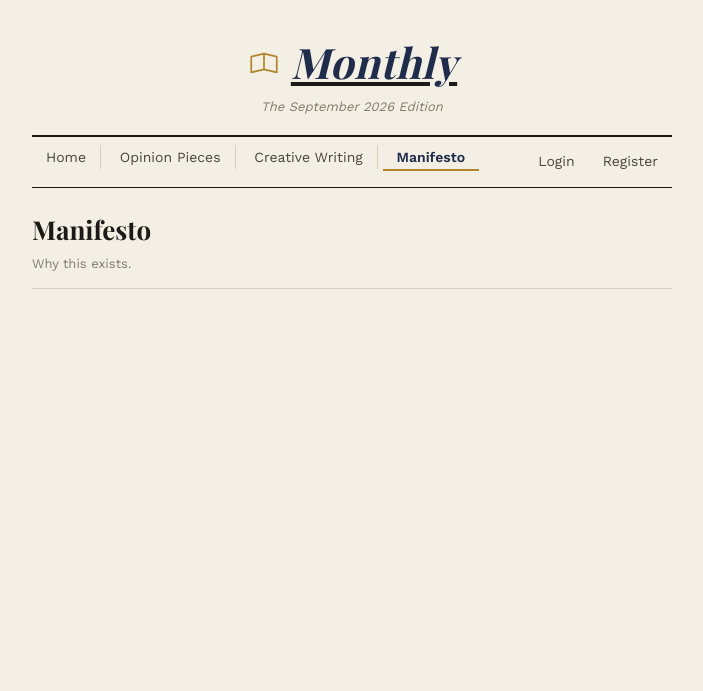
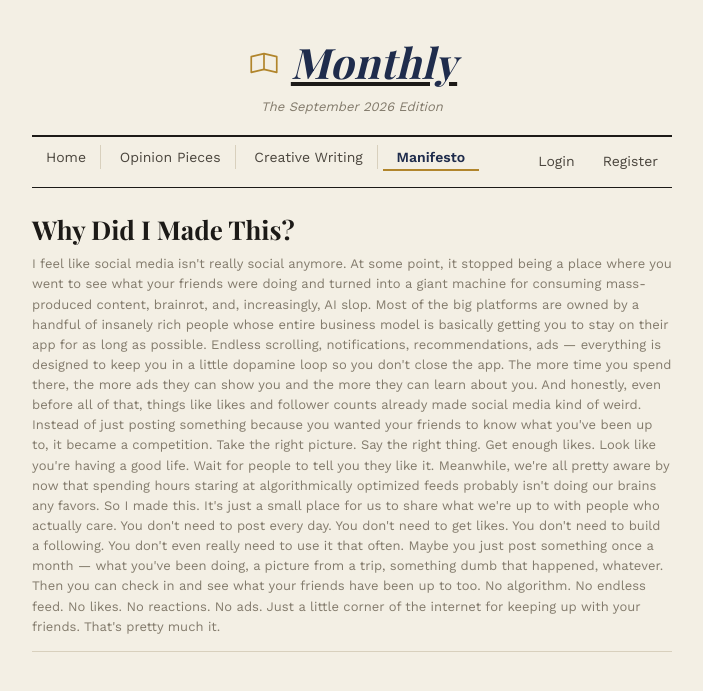
Before and after one commit to juanpabloantoniocb/retro_social, a Flask app: page /manifesto in a window 1280 px wide. Shown: the top 691 px of the page, without its empty margins (288-991 px from the left). Run offline with Flask 3, Linux system fonts and the light colour scheme; some web fonts are replaced.

Commit message:
Add files via upload

```diff
--- a/templates/manifesto.html
+++ b/templates/manifesto.html
@@ -2,8 +2,30 @@
 {% block title %}Monthly — Manifesto{% endblock %}
 {% block content %}
 
-<h1 class="section-heading">Manifesto</h1>
-<p class="section-sub">Why this exists.</p>
+<h1 class="section-heading">Why Did I Made This?</h1>
+<p class="section-sub">I feel like social media isn't really social anymore.
+
+At some point, it stopped being a place where you went to see what your friends were doing and turned into a giant machine for consuming mass-produced content, brainrot, and, increasingly, AI slop.
+
+Most of the big platforms are owned by a handful of insanely rich people whose entire business model is basically getting you to stay on their app for as long as possible. Endless scrolling, notifications, recommendations, ads — everything is designed to keep you in a little dopamine loop so you don't close the app. The more time you spend there, the more ads they can show you and the more they can learn about you.
+
+And honestly, even before all of that, things like likes and follower counts already made social media kind of weird.
+
+Instead of just posting something because you wanted your friends to know what you've been up to, it became a competition. Take the right picture. Say the right thing. Get enough likes. Look like you're having a good life. Wait for people to tell you they like it.
+
+Meanwhile, we're all pretty aware by now that spending hours staring at algorithmically optimized feeds probably isn't doing our brains any favors.
+
+So I made this.
+
+It's just a small place for us to share what we're up to with people who actually care. You don't need to post every day. You don't need to get likes. You don't need to build a following. You don't even really need to use it that often.
+
+Maybe you just post something once a month — what you've been doing, a picture from a trip, something dumb that happened, whatever. Then you can check in and see what your friends have been up to too.
+
+No algorithm. No endless feed. No likes. No reactions. No ads.
+
+Just a little corner of the internet for keeping up with your friends.
+
+That's pretty much it.</p>
 
 <div class="manifesto-body">
     <!--
```
